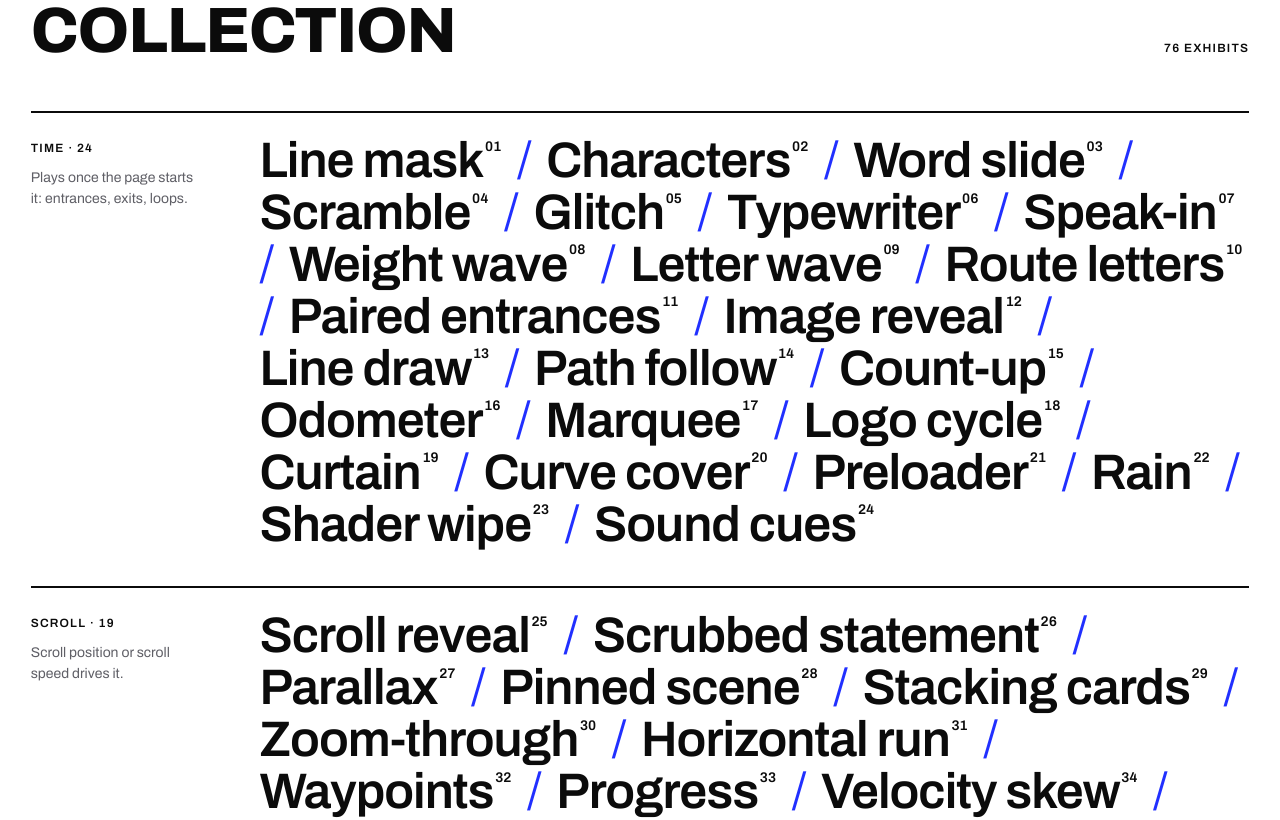
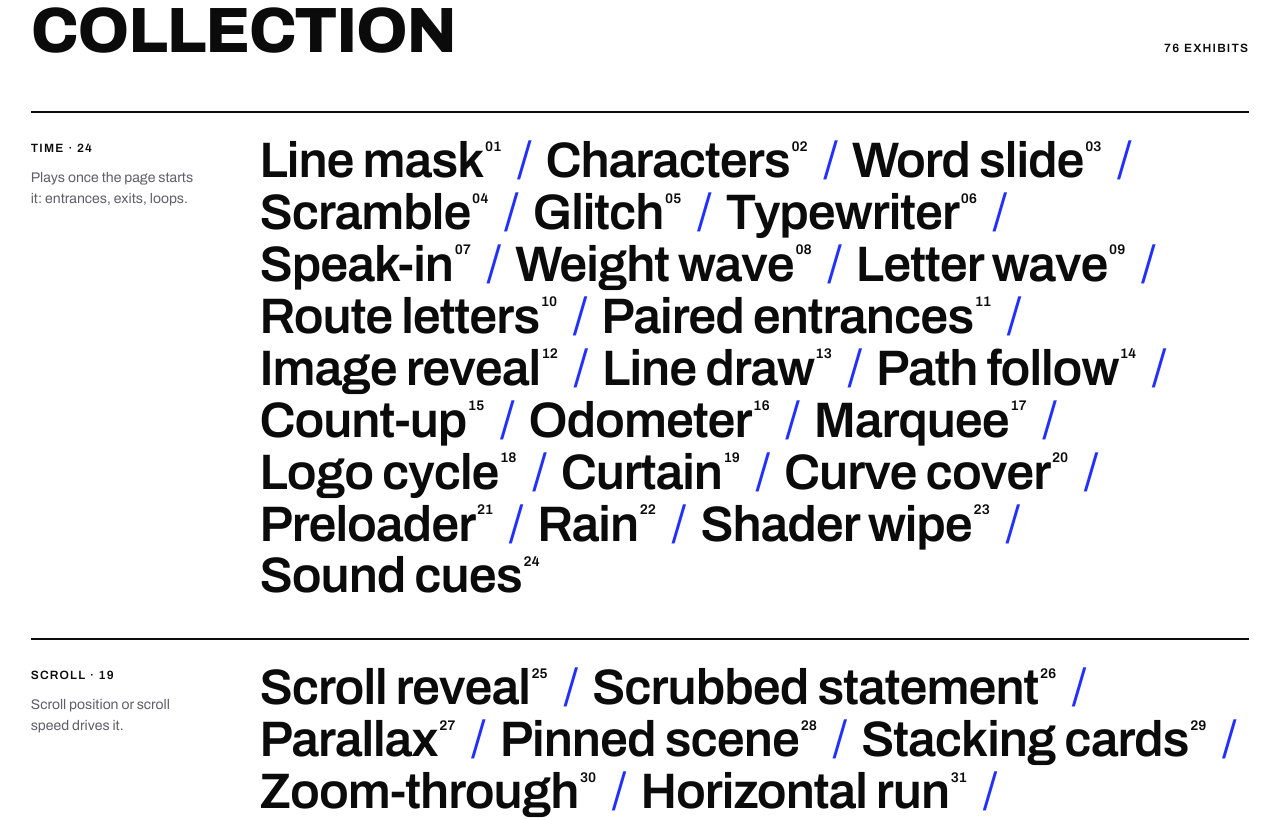
Before and after one commit to johnpolacek/museum-of-motion, a Next.js app: page / in a window 1280 px wide. Shown: the part 900-1720 px from the top of the page. Built offline with nearby package versions, Linux system fonts and the light colour scheme.

Commit message:
Keep each collection slash with the name before it
Each name and its trailing slash sit in one no-wrap group, with the space
between groups outside it, so a slash ends a line and never starts one.

Co-Authored-By: Claude Opus 5.5 <noreply@anthropic.com>

```diff
--- a/app/globals.css
+++ b/app/globals.css
@@ -62,6 +62,7 @@ html[data-motion-boot="pending"] [data-motion-owner][data-phase="initial"] [data
 .names { margin: 0; font-weight: 600; font-stretch: 82%; font-size: clamp(30px, 3.9vw, 66px); line-height: 1.04; letter-spacing: -0.02em; }
 .names a { display: inline-block; white-space: nowrap; }
 .names a sup { font-size: 0.28em; font-weight: 600; letter-spacing: 0; vertical-align: 1.9em; margin-left: 0.12em; font-stretch: 100%; }
+.names .item { white-space: nowrap; }
 .names .sep { color: var(--blue); font-weight: 300; padding: 0 0.12em; }
 .names a.on { color: var(--blue); }
 @media (hover: hover) { .names a:hover { color: var(--blue); } }
--- a/app/page.tsx
+++ b/app/page.tsx
@@ -1,3 +1,4 @@
+import { Fragment } from "react";
 import { CollectionMotion } from "@/components/CollectionMotion";
 import { Hero } from "@/components/Hero";
 import { TransitionLink } from "@/components/motion/TransitionLink";
@@ -26,17 +27,21 @@ export default function Home() {
               </div>
               <p className="names">
                 {items.map((e, i) => (
-                  <span key={e.slug}>
-                    {i > 0 && (
-                      <span className="sep" aria-hidden="true">
-                        {" / "}
-                      </span>
-                    )}
+                  // Each name holds its trailing slash, so a slash ends a line and never starts one.
+                  // The space between items sits outside, where the line may break.
+                  <Fragment key={e.slug}>
+                  <span className="item">
                     <TransitionLink href={`/exhibits/${e.slug}`}>
                       <span data-flip-id={e.slug}>{e.name}</span>
                       <sup className="num">{two(e.no)}</sup>
                     </TransitionLink>
-                  </span>
+                    {i < items.length - 1 && (
+                      <span className="sep" aria-hidden="true">
+                        {" /"}
+                      </span>
+                    )}
+                  </span>{" "}
+                  </Fragment>
                 ))}
               </p>
             </section>
```
